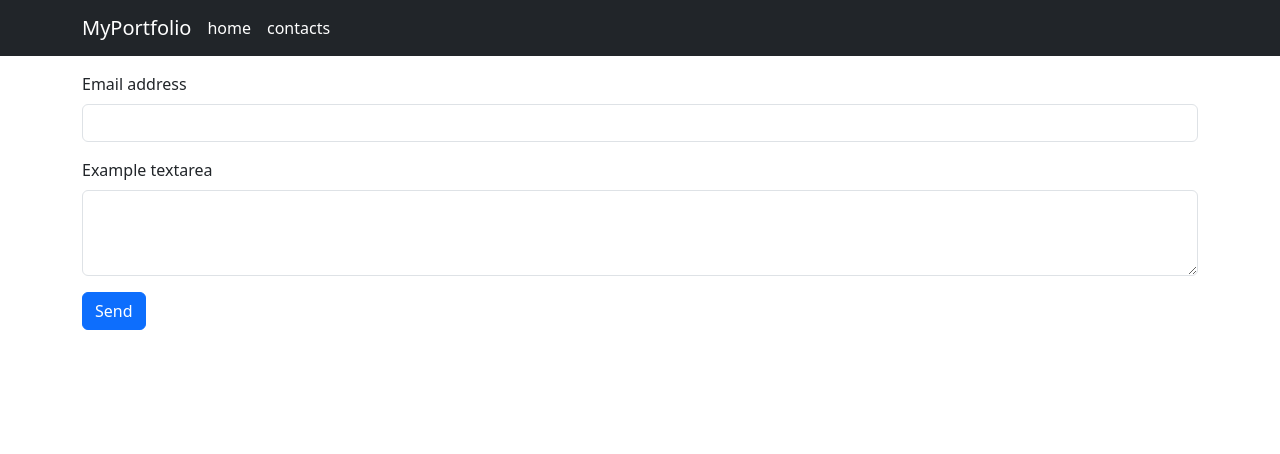
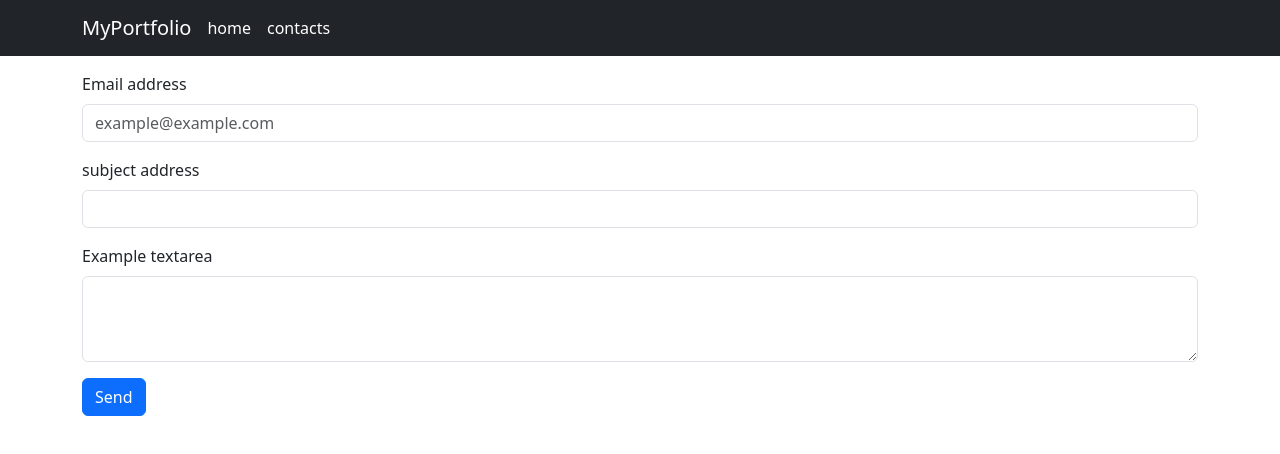
Before and after one commit to Matteo-Nesti/vite-boolfolio, a Vue app: page /contacts in a window 1280 px wide. Shown: the top 454 px of the page. Built offline with nearby package versions, Linux system fonts and the light colour scheme.

Commit message:
add method for send request from form

```diff
--- a/src/pages/ContactsPage.vue
+++ b/src/pages/ContactsPage.vue
@@ -1,21 +1,47 @@
 <template lang="">
   <div class="container mt-3">
-    <form>
+    <form @submit.prevent="sendForm">
       <div class="mb-3">
         <label for="email" class="form-label">Email address</label>
-        <input type="email" class="form-control" id="email" name="email" />
+        <input type="email" class="form-control" id="email" placeholder="example@example.com" v-model.trim="form.email" />
+      </div>
+      <div class="mb-3">
+        <label for="subject" class="form-label">subject address</label>
+        <input type="text" class="form-control" id="subject" v-model.trim="form.subject" />
       </div>
       <div class="mb-3">
         <label for="message" class="form-label">Example textarea</label>
-        <textarea class="form-control" id="message" rows="3" name="message"></textarea>
+        <textarea class="form-control" id="message" rows="3" v-model.trim="form.message"></textarea>
       </div>
-      <button type="button" class="btn btn-primary">Send</button>
+      <button type="submit" class="btn btn-primary">Send</button>
     </form>
   </div>
 </template>
 
 <script>
-export default {};
+import axios from "axios";
+const endpoint = "http://localhost:8000/api/contact-message";
+const emptyForm = { email: "", subject: "", message: "" }; //form di aprtenza
+export default {
+  data() {
+    return {
+      form: emptyForm, // form vuoto
+    };
+  },
+  methods: {
+    sendForm() {
+      axios
+        .post(endpoint, this.form)
+        .then((res) => {
+          this.form = emptyForm;
+        })
+        .catch((err) => {
+          console.error(err);
+        })
+        .then(() => {});
+    },
+  },
+};
 </script>
 
 <style lang=""></style>
```
